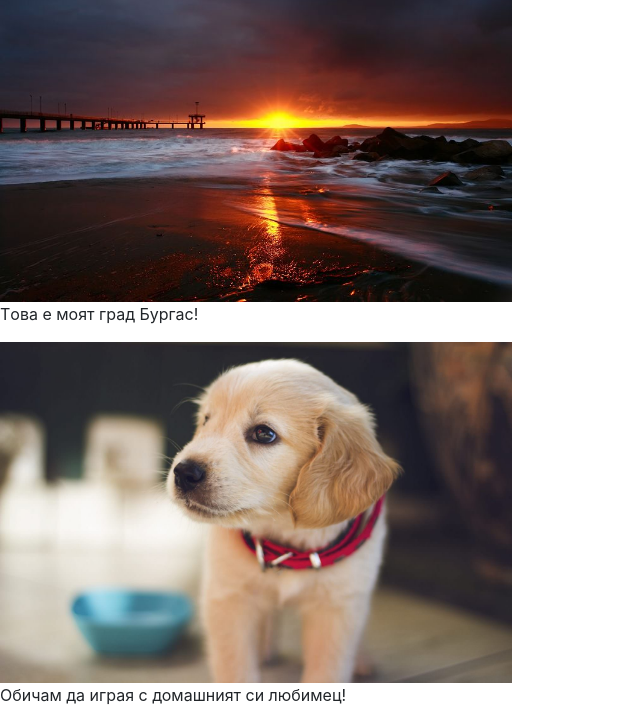
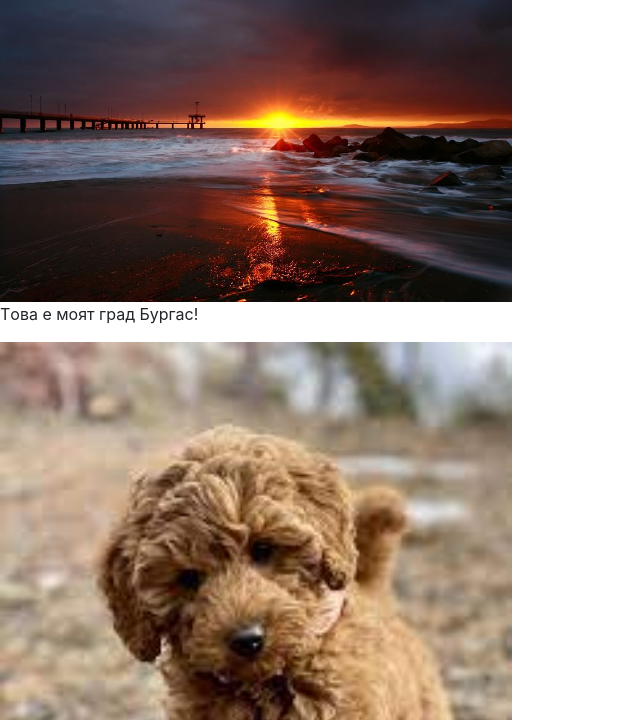
Before and after one commit to dimgeorgiev1976/Tedy_june, a plain HTML site: page index.html in a window 1280 px wide. Shown: the part 68-788 px from the top of the page, without its empty margins (0-640 px from the left). Drawn offline with nearby package versions, Linux system fonts and the light colour scheme.

Commit message:
:Labradudel images

```diff
--- a/index.html
+++ b/index.html
@@ -18,9 +18,16 @@
 	<p>Tова е моят град Бургас! </p>
 
 
-	<img src="images/dog.jpg" alt="">
+	<img src="images/labradoodel.jpeg" alt="">
 
-	<p>Обичам да играя с домашният си любимец! </p>
+	<p>t’s not surprising that the Labradoodle has gained such popularity so quickly.
+		Originally developed to be hypoallergenic guide dogs, the first planned crosses of Poodles and Labrador
+		Retrievers were arranged by the Royal Guide Dogs Association of Australia.
+
+		<br> The result was a smart and sociable dog who not only possessed a nature appropriate for
+		guide dogs but also had a low-shedding coat. While the hybrid is not yet achieving consistent
+		results in coat or temperament, they’re wildly popular and affectionate dogs
+	</br></p>
 	<img src="images/Tedi201973.jpg" alt="">
 
 	<p>А това съм аз! </p>
```
Also changed, not shown: images/labradoodel.jpeg (added).
